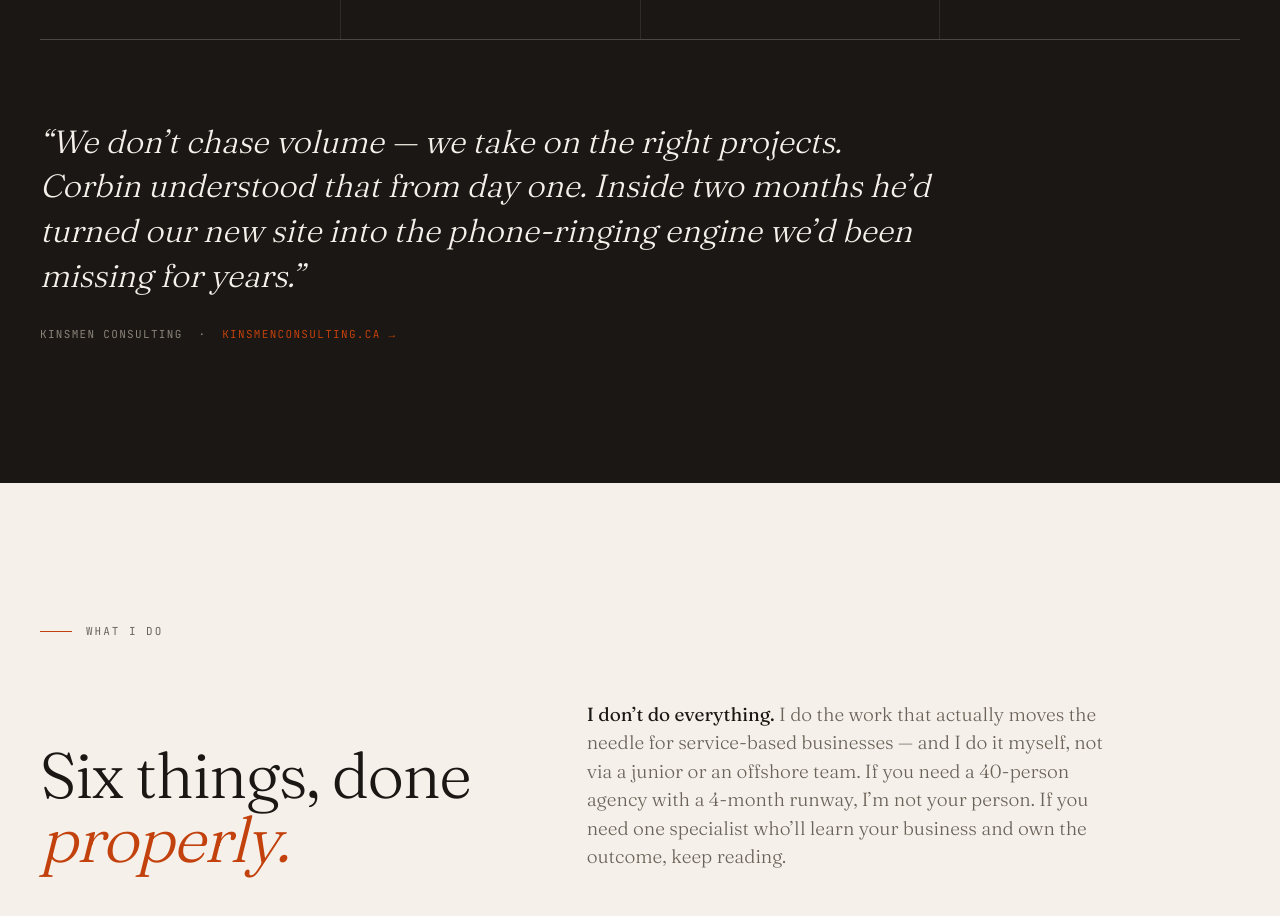
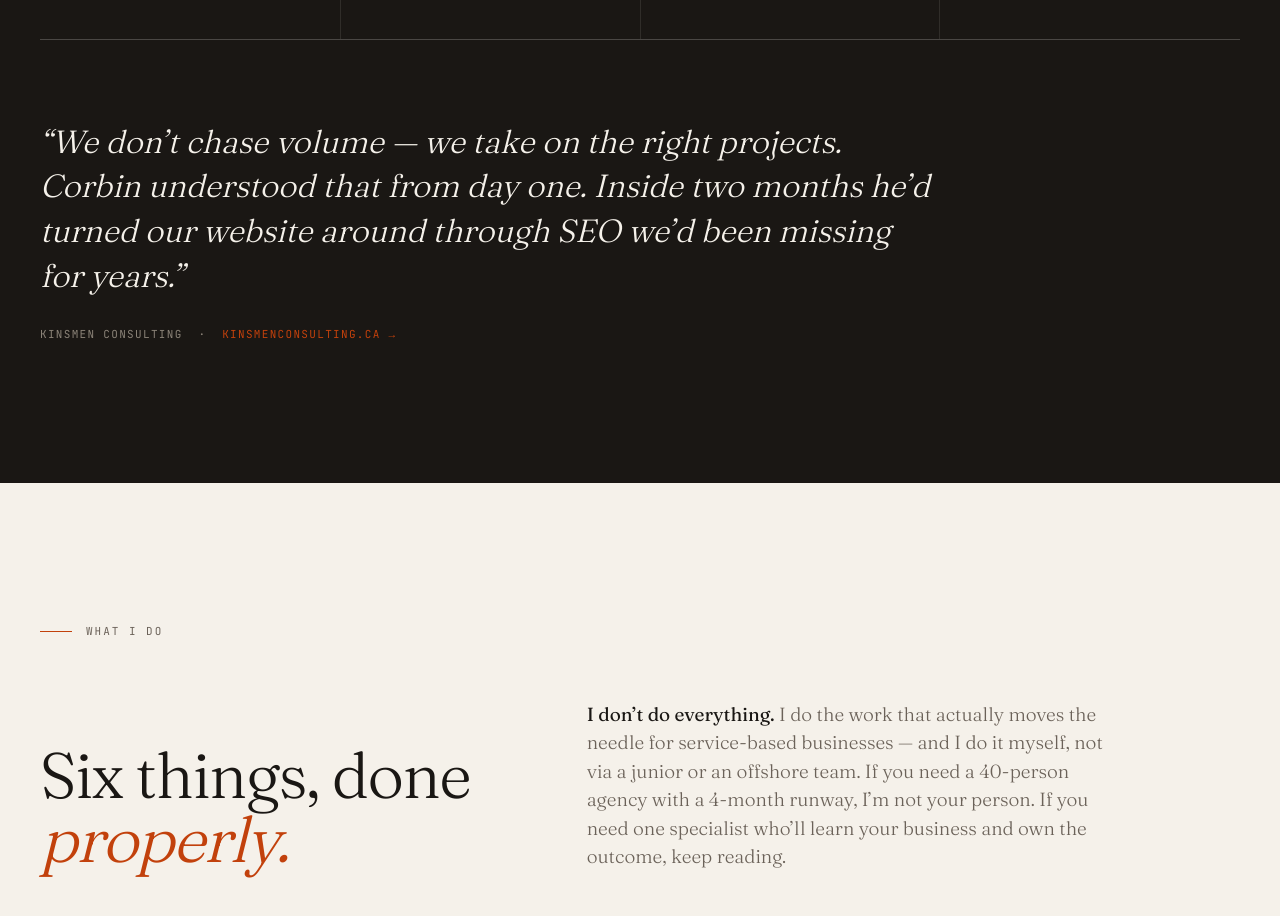
Before and after one commit to ScaleCRMCO/scaleseo, a Next.js app: page / in a window 1280 px wide. Shown: the part 1640-2556 px from the top of the page. Built offline with nearby package versions, Linux system fonts and the light colour scheme.

Commit message:
Update CaseStudy.tsx

```diff
--- a/src/app/sections/home/CaseStudy.tsx
+++ b/src/app/sections/home/CaseStudy.tsx
@@ -51,7 +51,7 @@ export default function CaseStudy() {
       <blockquote className={`${styles.quote} reveal-up`}>
         &ldquo;We don&rsquo;t chase volume — we take on the right projects.
         Corbin understood that from day one. Inside two months he&rsquo;d
-        turned our new site into the phone-ringing engine we&rsquo;d been
+        turned our website around through SEO we&rsquo;d been
         missing for years.&rdquo;
         <div className={styles.attr}>
           Kinsmen Consulting&nbsp;&nbsp;·&nbsp;&nbsp;
```
